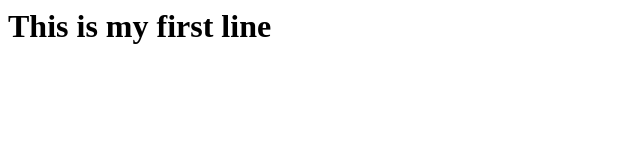
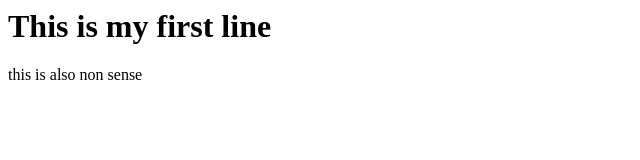
Before and after one commit to KeenWarrior/hack, a plain HTML site: page index.html in a window 1280 px wide. Shown: the whole page, without its empty margins (0-640 px from the left). Drawn offline with Linux system fonts and the light colour scheme.

Commit message:
some nonsense

```diff
--- a/index.html
+++ b/index.html
@@ -1 +1,3 @@
 <h1> This is my first line </h1>
+
+<p> this is also non sense </p>
```
